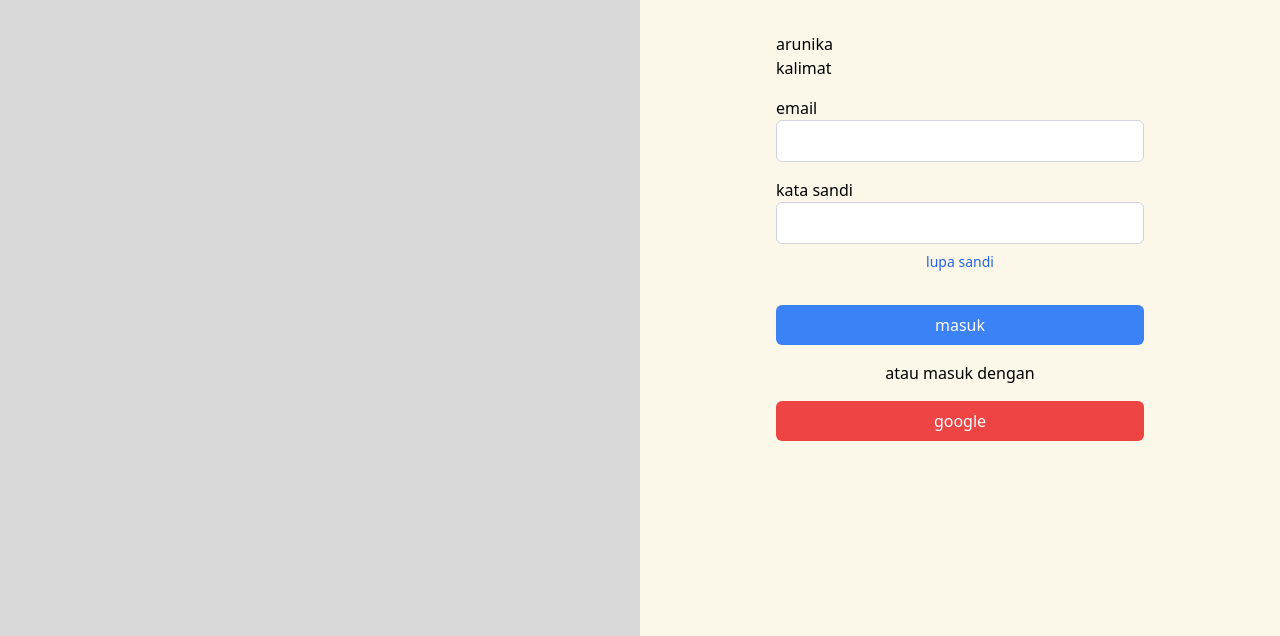
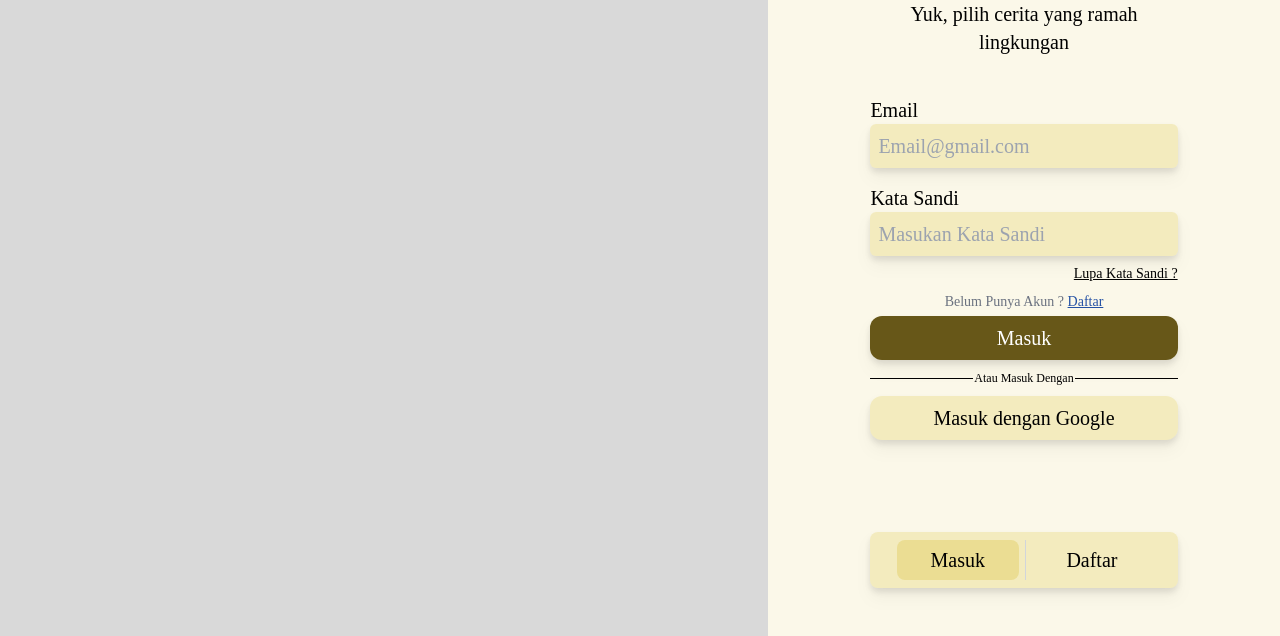
Before and after one commit to RicRocky/ifest_wdc, a plain HTML site: page login.html in a window 1280 px wide. Shown: the part 164-800 px from the top of the page. Drawn offline with nearby package versions, Linux system fonts and the light colour scheme; a web font is replaced by a local one.

Commit message:
halaman masuk done

```diff
--- a/css/vi.css
+++ b/css/vi.css
@@ -17,14 +17,17 @@
     /* Background Color */ /* p = primary */ /* s = secondary */ /* t = tersier */
     --p1: #EADCA6;
     --p2: #FAF7EA;
+    --p8: #675718;
     --s1: #F8F3D9;
     --s3: #F3EBBE;
+    --s4: #EBDD93;
     --s6: #C2A824;
     --t1: #BC360E;
     --t2: rgba(255, 0 ,0, 0.56);
     --t3: #C62005;
     --black: #000000;
     --white: #ffffff;
+    --t4: #2451A4;
     /* Background Color */
 }
 
--- a/login.html
+++ b/login.html
@@ -12,34 +12,67 @@
     <link rel="stylesheet" href="css/vi.css">
 
 </head>
-<body class="flex overflow-hidden">
-    <section class="bg-[#D9D9D9] w-[50vw] h-[100vh]">
+<body class="flex c-f1">
+
+
+    <section class="bg-[#D9D9D9] w-[60vw] h-[100vh]">
         <p>abu-abu</p>
     </section>
-    <section class="bg-[#FBF8E9] w-[50vw] h-[100vh] flex justify-center items-center">
-        <div class="w-full max-w-[400px] px-4">
-            <div class="mb-4">
-                <p>arunika</p>
-                <p>kalimat</p>
+
+    <section class="bg-[#FBF8E9] w-[40vw] h-[100vh] pt-10">
+        <div class="w-full px-[20%] text-xl ">
+           <div class="">
+                <div class="mb-10 text-center">
+                    <p class="c-f-judul text-8xl">Arunika</p>
+                    <p>Setiap pakaian punya cerita.<br>Yuk, pilih cerita yang ramah lingkungan</p>
                 </div>
 
                 <div class="mb-4">
-                <p>email</p>
-                <input type="email" name="" id="" class="w-full p-2 border border-gray-300 rounded-md">
+                    <p>Email</p>
+                    <input type="email" name="" id="" placeholder="Email@gmail.com" class="w-full p-2 rounded-md drop-shadow-lg bg-[var(--s3)]">
                 </div>
 
                 <div class="mb-4">
-                <p>kata sandi</p>
-                <input type="password" name="" id="" class="w-full p-2 border border-gray-300 rounded-md">
-                <button class="w-full text-sm text-blue-600 mt-2">lupa sandi</button>
+                    <p>Kata Sandi</p>
+                    <input type="password" name="" id="" placeholder="Masukan Kata Sandi" class="w-full p-2 rounded-md drop-shadow-lg bg-[var(--s3)]">
                 </div>
 
-            <button class="w-full py-2 bg-blue-500 text-white rounded-md mt-4">masuk</button>
+                <div class="text-[70%] -mt-3 flex justify-end">
+                    <button><u>Lupa Kata Sandi ?</u></button>
+                </div>
 
-            <p class="text-center my-4">atau masuk dengan</p>
+                <p class="text-center text-[70%] text-gray-500">Belum Punya Akun ? <span class="text-[var(--t4)]"><u>Daftar</u></span></p>
 
-            <button class="w-full py-2 bg-red-500 text-white rounded-md">google</button>
+                <button class="w-full py-2 bg-[var(--p8)] text-white rounded-xl drop-shadow-lg">Masuk</button>
+
+                <div class="my-1 grid grid-cols-3 items-center">
+                    <div class="bg-black w-100% h-[2%]"></div>
+
+                    <div>
+                        <p class="text-center text-[60%]">Atau Masuk Dengan</p>
                     </div>
+
+                    <div class="bg-black w-100% h-[2%]"></div>
+                </div>
+
+                <button class="w-full py-2 bg-[var(--s3)] rounded-xl drop-shadow-lg">Masuk dengan Google</button>
+           </div>
+
+            <div class="w-full h-full mt-[30%] py-2 px-3 flex items-center justify-between bg-[var(--s3)] rounded-lg drop-shadow-lg">
+                <div class="px-[12%] py-1.5 ml-[5%] bg-[var(--s4)] rounded-lg">
+                    <p>Masuk</p>
+                </div>
+
+                <div class="w-[0.5%] py-5 bg-gray-300">
+
+                </div>
+
+                <div class="px-[12%] py-1.5 mr-[5%]">
+                    <p>Daftar</p>
+                </div>
+            </div>
+        </div>
+
 
     </section>
 </body>
```
Also changed, not shown: edukasi.html (+1 -1 lines). Lines whose indentation alone changed are shown as unchanged.
